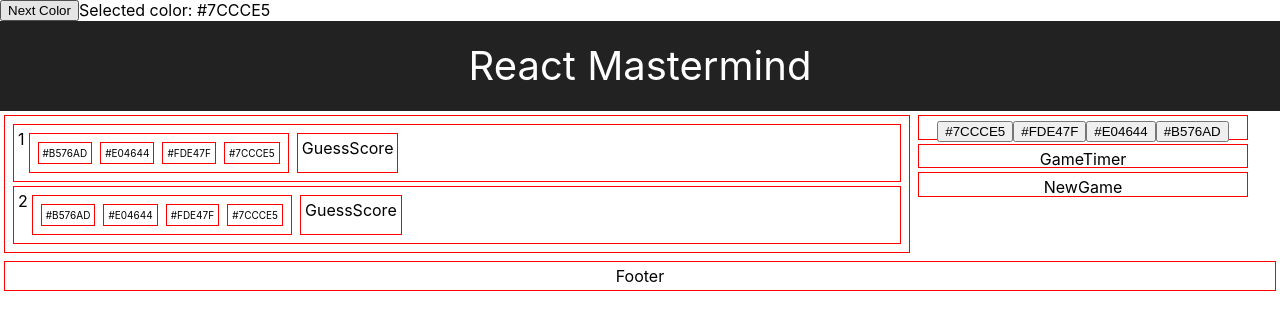
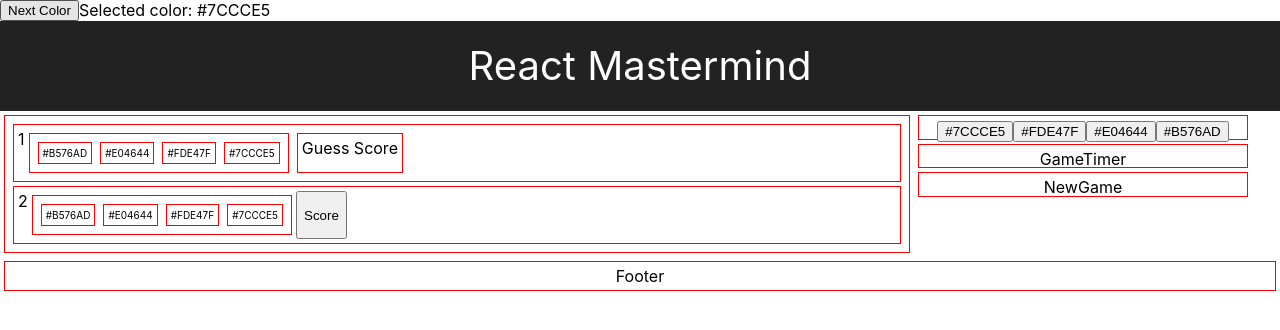
Before and after one commit to drmartirosian/React-Masterminds-Game, a React (Create React App) app: page / in a window 1280 px wide. Shown: the top 330 px of the page. Built offline with nearby package versions, Linux system fonts and the light colour scheme.

Commit message:
state+props all done

```diff
--- a/src/components/GameBoard.jsx
+++ b/src/components/GameBoard.jsx
@@ -8,6 +8,7 @@ const GameBoard = (props) => (
             guess={guess}
             colors={props.colors}
             rowIdx={idx}
+            currentGuess={idx === (props.guesses.length-1)}
             key={idx}
         />
         )}
--- a/src/components/GuessRow.jsx
+++ b/src/components/GuessRow.jsx
@@ -1,15 +1,13 @@
 import React from 'react';
 import GuessPegs from './GuessPegs'
 import GuessScore from './GuessScore'
+import ScoreButton from './ScoreButton';
 
 const GuessRow = (props) => (
     <div className='component gamerow'>
         <div>{props.rowIdx+1}</div>
-        <GuessPegs
-            colors={props.colors}
-            code={props.guess.code}
-        />
-        <GuessScore />
+        <GuessPegs colors={props.colors} code={props.guess.code} />
+        {props.currentGuess ? <ScoreButton /> : <GuessScore />}
     </div>
 );
 
--- a/src/components/GuessScore.jsx
+++ b/src/components/GuessScore.jsx
@@ -2,7 +2,7 @@ import React from 'react';
 
 const GuessScore = (props) => (
     <div className='component guessscore'>
-        GuessScore
+        Guess Score
     </div>
 );
 
--- /dev/null
+++ b/src/components/ScoreButton.jsx
@@ -0,0 +1,9 @@
+import React from 'react';
+
+const ScoreButton = (props) => (
+  <button>
+    Score
+  </button>
+);
+
+export default ScoreButton;
```
